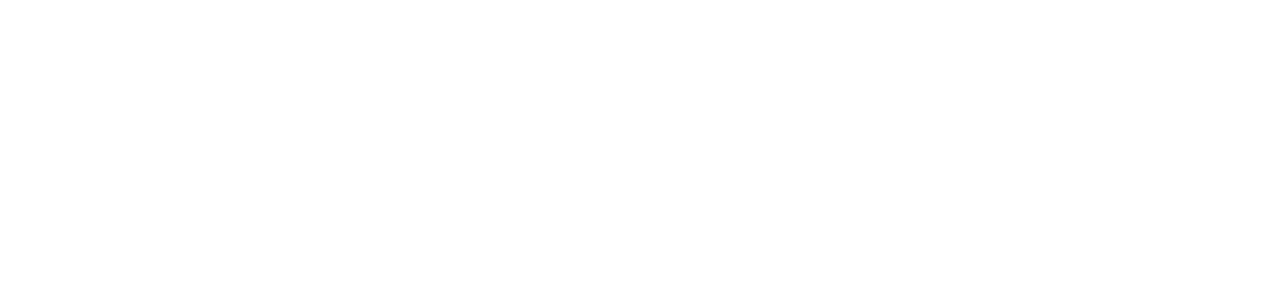
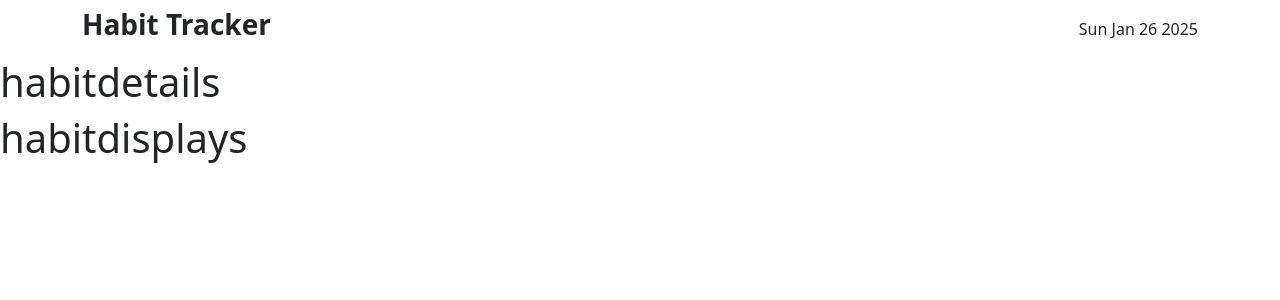
Before and after one commit to qamarser/habit-tracker, a React (Vite) app: page / in a window 1280 px wide. Shown: the top 300 px of the page. Built offline with nearby package versions, Linux system fonts and the light colour scheme.

Commit message:
header.jsx done (no styling)

```diff
--- a/package.json
+++ b/package.json
@@ -10,8 +10,12 @@
     "preview": "vite preview"
   },
   "dependencies": {
+    "@reduxjs/toolkit": "^2.5.0",
+    "bootstrap": "^5.3.3",
     "react": "^18.3.1",
-    "react-dom": "^18.3.1"
+    "react-bootstrap": "^2.10.7",
+    "react-dom": "^18.3.1",
+    "react-redux": "^9.2.0"
   },
   "devDependencies": {
     "@eslint/js": "^9.17.0",
--- a/src/App.jsx
+++ b/src/App.jsx
@@ -1,11 +1,18 @@
-import { useState } from 'react'
+import { useState } from 'react';
+import 'bootstrap/dist/css/bootstrap.min.css';
 
-import './App.css'
+import Header from './components/header';
+import Habitdisplays from './components/habitdisplays';
+import Habitdetails from './components/habitdetails';
+import './App.css';
 
 function App() {
 
   return (
     <>
+    <Header />
+    <Habitdetails/>
+    <Habitdisplays/>
 
     </>
   )
--- /dev/null
+++ b/src/components/Habitdetails.jsx
@@ -0,0 +1,11 @@
+import React from 'react'
+
+const habitdetails = () => {
+  return (
+    <div>
+      <h1>habitdetails</h1>
+    </div>
+  )
+}
+
+export default habitdetails
--- /dev/null
+++ b/src/components/Habitdisplays.jsx
@@ -0,0 +1,11 @@
+import React from 'react'
+
+const habitdisplays = () => {
+  return (
+    <div>
+      <h1>habitdisplays</h1>
+    </div>
+  )
+}
+
+export default habitdisplays
--- /dev/null
+++ b/src/components/Header.jsx
@@ -0,0 +1,16 @@
+import React from "react";
+import { Nav, Container } from "react-bootstrap";
+
+const Header = () => {
+  const date = new Date(); //JavaScript Date object.
+  return (
+    <Nav className="p-2 background">
+      <Container className="d-flex justify-content-between align-items-center">
+        <h3 className="fw-bold  title"> Habit Tracker </h3>
+        <span className="currDate">{date.toDateString()}</span>
+      </Container>
+    </Nav>
+  );
+};
+
+export default Header;
```
Also changed, not shown: 1 other file (tests, documents, lock files or other folders).
